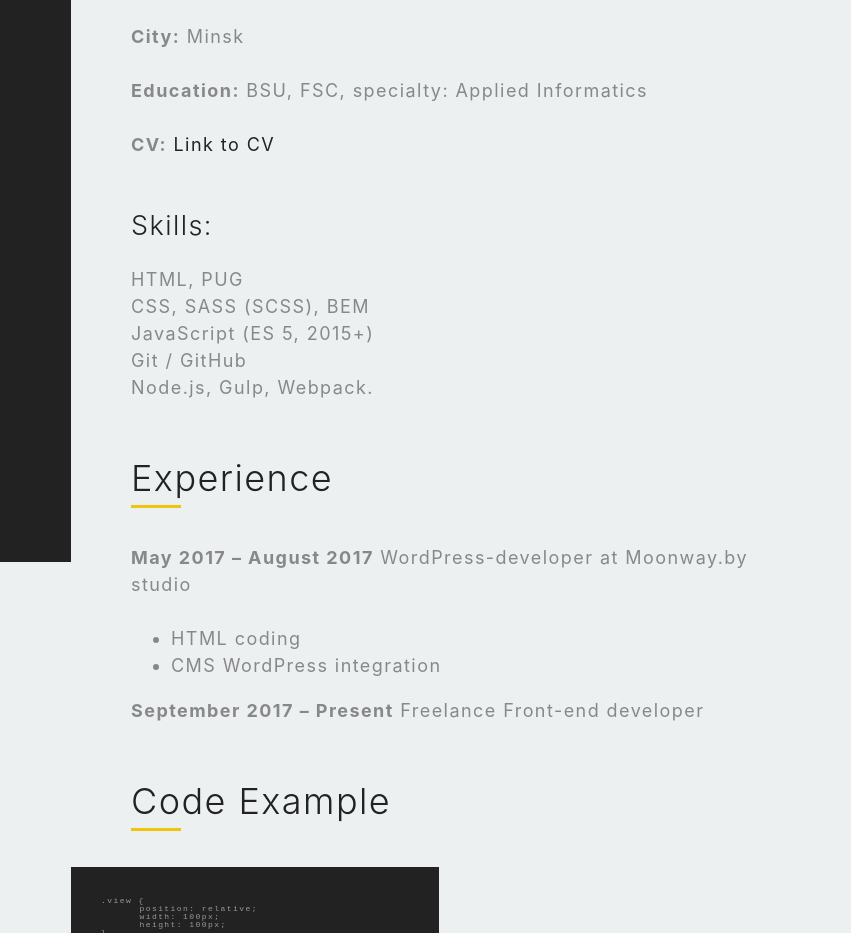
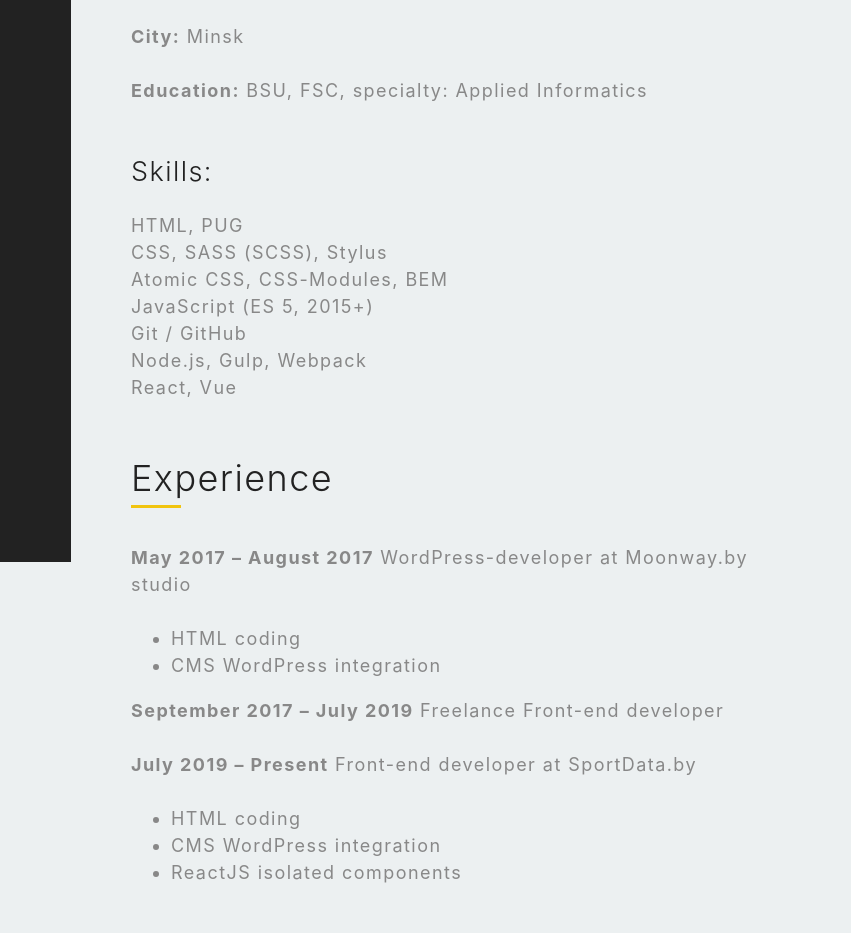
Before and after one commit to petersonby/peterson.by, a website: page index.html in a window 1280 px wide. Shown: the part 238-1171 px from the top of the page, 429-1280 px from the left. Drawn offline with Linux system fonts and the light colour scheme.

Commit message:
feat: age, skills, secret css

```diff
--- a/css/main.css
+++ b/css/main.css
@@ -213,6 +213,13 @@
   }
 }
 
+.country:hover {
+	background: -webkit-linear-gradient(90deg, #fff 0, #fff 33.33%, #c00 33.33%, #c00 66.66%, #fff 66.66%, #fff 100%);;
+  -webkit-background-clip: text;
+	-webkit-text-fill-color: transparent;
+	cursor: pointer;
+}
+
 /* Adaptive */
 
 @media all and ( max-width: 1300px ) {
--- a/index.html
+++ b/index.html
@@ -41,21 +41,23 @@
 		<div class="container">
 			<h2 class="section__title">About me</h2>
 			<div class="section__desc">
-				<p><strong>Age:</strong> 22</p>
-				<p><strong>Country:</strong> Belarus</p>
+				<p><strong>Age:</strong> 23</p>
+				<p><strong>Country:</strong> <span class="country">Belarus</span></p>
 				<p><strong>City:</strong> Minsk</p>
 				<p><strong>Education:</strong> BSU, FSC, specialty: Applied Informatics</p>
-				<p>
+				<!-- <p>
 					<strong>CV:</strong> <a href="https://jobs.tut.by/resume/dfc8634cff02a7e5fd0039ed1f366c6236726a" target="_blank" rel="nofollow">Link to CV</a>
-				</p>
+				</p> -->
 
 				<h3>Skills:</h3>
 				<p>
 					HTML, PUG<br>
-					CSS, SASS (SCSS), BEM <br>
+					CSS, SASS (SCSS), Stylus<br>
+					Atomic CSS, CSS-Modules, BEM<br>
 					JavaScript (ES 5, 2015+)<br>
 					Git / GitHub<br>
-					Node.js, Gulp, Webpack.
+					Node.js, Gulp, Webpack<br>
+					React, Vue
 				</p>
 
 			</div>
@@ -71,7 +73,13 @@
 					<li>HTML coding</li>
 					<li>CMS WordPress integration</li>
 				</ul>
-				<p><strong>September 2017 – Present</strong> Freelance Front-end developer</p>
+				<p><strong>September 2017 – July 2019</strong> Freelance Front-end developer</p>
+				<p><strong>July 2019 – Present</strong> Front-end developer at SportData.by</p>
+				<ul>
+					<li>HTML coding</li>
+					<li>CMS WordPress integration</li>
+					<li>ReactJS isolated components</li>
+				</ul>
 			</div>
 		</div>
 	</section>
```
